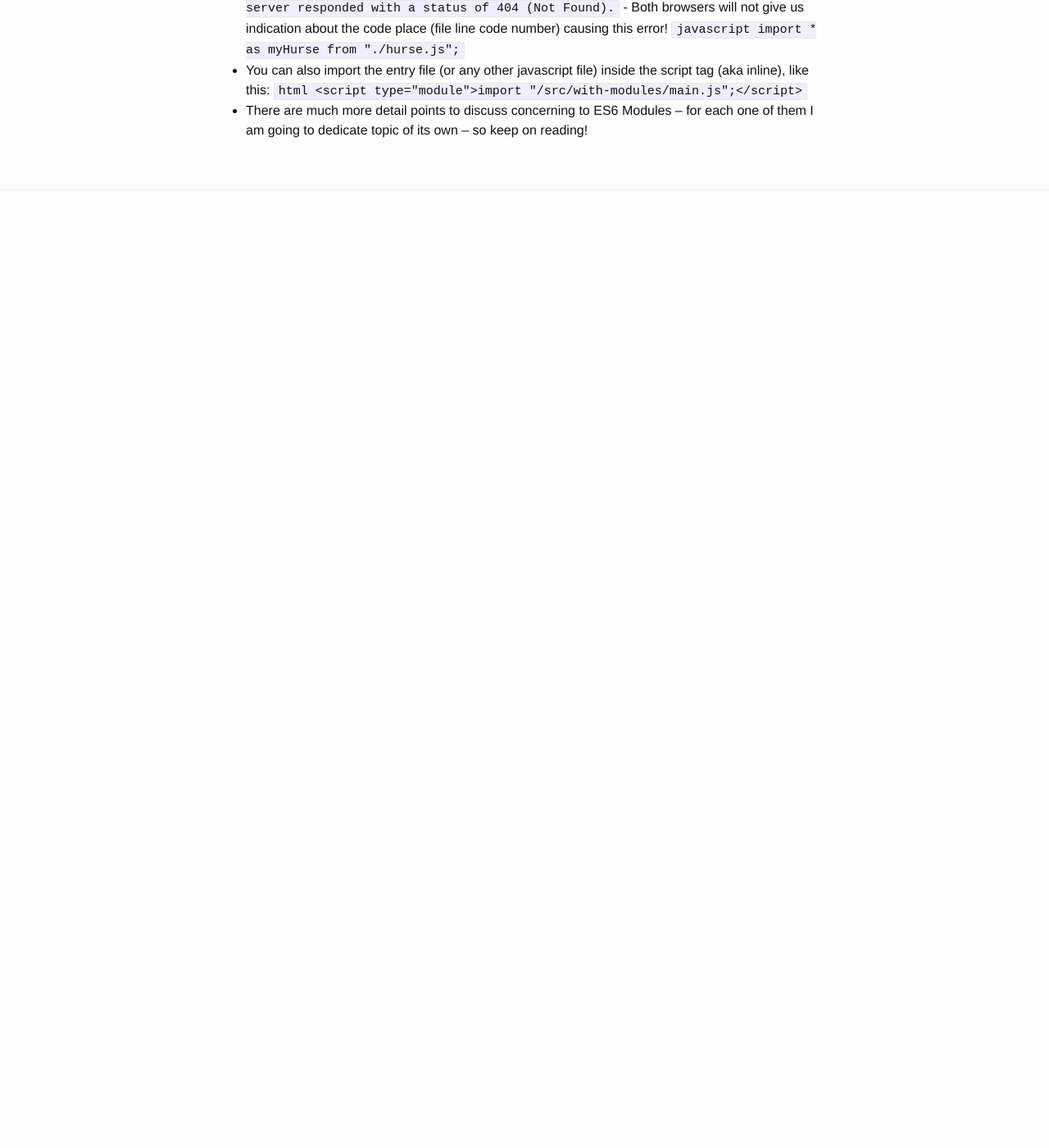
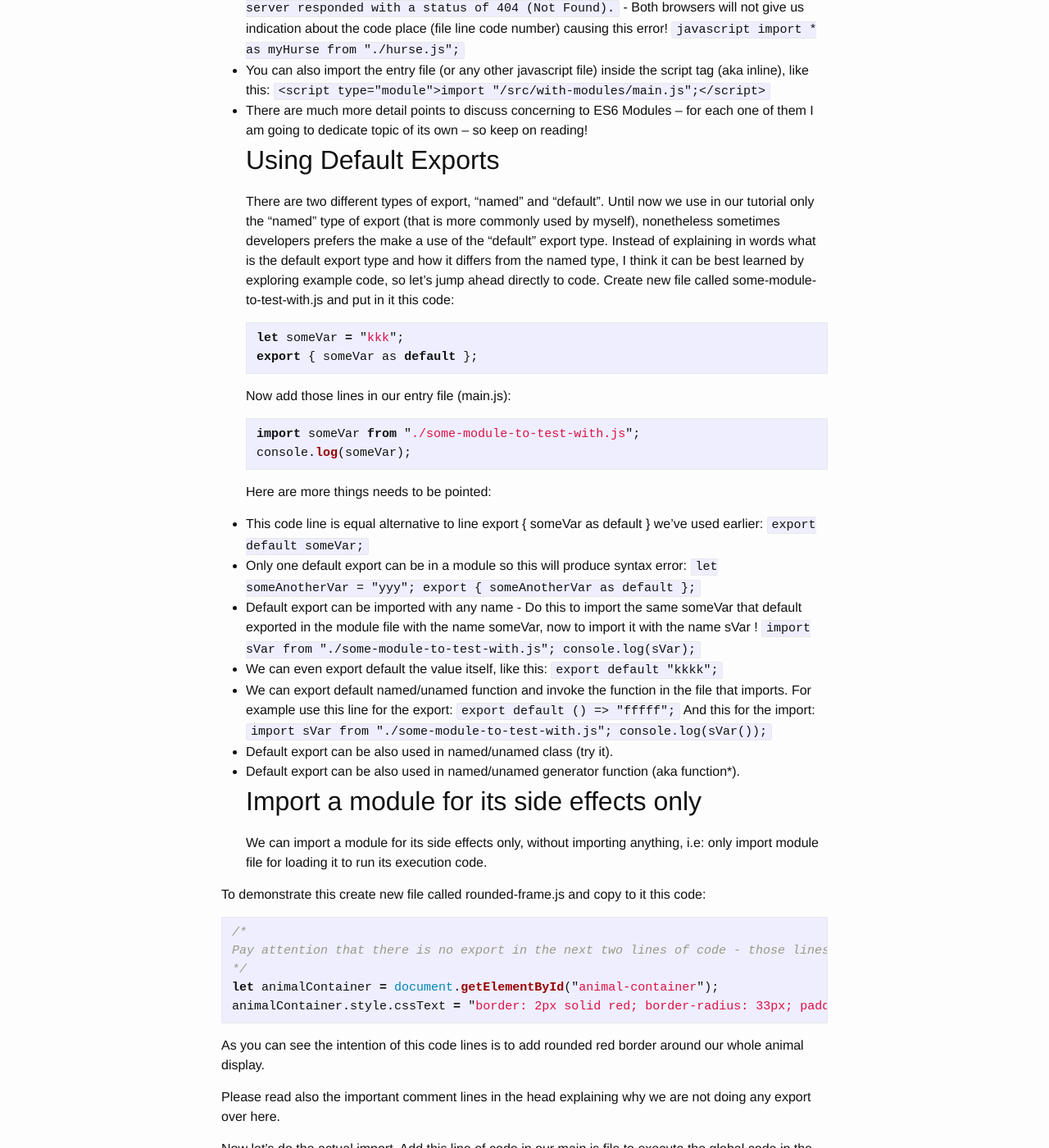
Before and after one commit to meir-ohayon/meir-ohayon.github.io, a Jekyll site: the page built from _posts/2019-12-11-comprehensive-guide-to-javavscript-modules.md, in a window 1280 px wide and 1400 px high, scrolled down 8334 px. Shown: the whole window at 82% size. Built offline with Jekyll 4.4.1, drawn with Linux system fonts in a browser that asks for light colours; comment, search, counter and statistics services are not loaded; before the commit the page ends 8626 px from its top, so only the background shows below that; some of the changed text lies outside the part shown.

Commit message:
Another temporary save
Another temporary save

````diff
--- a/_posts/2019-12-11-comprehensive-guide-to-javavscript-modules.md
+++ b/_posts/2019-12-11-comprehensive-guide-to-javavscript-modules.md
@@ -250,7 +250,58 @@ Here are some more details concerning ES6 Modules:
 * Again: though ES6 module exports are read-only the inner properties are NOT read-only (it is 'shallow freeze'),- thus we can assign new value to classification.lifeExpectancy. Add those lines to verify this: ```classification.lifeExpectancy = "15-20"; console.log(classification.lifeExpectancy);```
 * Again: ES6 modules exports are frozen so we cannot assign new values to import identifiers. The follows will produce an error: ```classification = "new value";```
 * We cannot delete import identifier. The follows will produce an error: ```delete classification;```
-* Arrays are object, so same as in inner properties in objects, the elements in array are NOT read-only. ```javascript import { popularBreeds } from "./horse.js"; popularBreeds.push("Mustang"); popularBreeds[0] = "Arabic"; popularBreeds.splice(2, 1); console.log(popularBreeds); ```
+* Arrays are object, so same as in inner properties in objects, the elements in array are NOT read-only. ```import { popularBreeds } from "./horse.js"; popularBreeds.push("Mustang"); popularBreeds[0] = "Arabic"; popularBreeds.splice(2, 1); console.log(popularBreeds); ```
 * The follows will cause an error that will crash the application since we haven't created file called 'hurse.js'. In Firefox we'll get this error message: ```Loading module from “http://<PATH>/hurse.js” was blocked because of a disallowed MIME type (“text/html”).``` In chrome we'll get this error message: ```Failed to load resource: the server responded with a status of 404 (Not Found).``` - Both browsers will not give us indication about the code place (file line code number) causing this error! ```javascript import * as myHurse from "./hurse.js"; ```
-* You can also import the entry file (or any other javascript file) inside the script tag (aka inline), like this: ```html <script type="module">import "/src/with-modules/main.js";</script>```
+* You can also import the entry file (or any other javascript file) inside the script tag (aka inline), like this: ```<script type="module">import "/src/with-modules/main.js";</script>```
 * There are much more detail points to discuss concerning to ES6 Modules – for each one of them I am going to dedicate topic of its own – so keep on reading!
+## Using Default Exports
+There are two different types of export, "named" and "default". Until now we use in our tutorial only the "named" type of export (that is more commonly used by myself), nonetheless sometimes developers prefers the make a use of the "default" export type. Instead of explaining in words what is the default export type and how it differs from the named type, I think it can be best learned by exploring example code, so let's jump ahead directly to code. Create new file called some-module-to-test-with.js and put in it this code:
+```javascript
+let someVar = "kkk";
+export { someVar as default };
+```
+Now add those lines in our entry file (main.js):
+```javascript
+import someVar from "./some-module-to-test-with.js";
+console.log(someVar);
+```
+Here are more things needs to be pointed:
+* This code line is equal alternative to line export { someVar as default } we've used earlier: ```export default someVar;```
+* Only one default export can be in a module so this will produce syntax error: ```let someAnotherVar = "yyy"; export { someAnotherVar as default };```
+* Default export can be imported with any name - Do this to import the same someVar that default exported in the module file with the name someVar, now to import it with the name sVar ! ```import sVar from "./some-module-to-test-with.js"; console.log(sVar);```
+* We can even export default the value itself, like this: ```export default "kkkk";```
+* We can export default named/unamed function and invoke the function in the file that imports. For example use this line for the export: ```export default () => "fffff";``` And this for the import: ```import sVar from "./some-module-to-test-with.js"; console.log(sVar());```
+* Default export can be also used in named/unamed class (try it).
+* Default export can be also used in named/unamed generator function (aka function*).
+## Import a module for its side effects only
+We can import a module for its side effects only, without importing anything, i.e: only import module file for loading it to run its execution code.
+
+To demonstrate this create new file called rounded-frame.js and copy to it this code:
+```javascript
+/*
+Pay attention that there is no export in the next two lines of code - those lines, like any other code placed in this module file that does not need ANY kind of interaction from the file that imports it, will be executed by importing this file for its side effects only, i.e: import "/<PATH-FOR-THIS-FILE>/rounded-frame.js";
+*/
+let animalContainer = document.getElementById("animal-container");
+animalContainer.style.cssText = "border: 2px solid red; border-radius: 33px; padding: 45px; width: 450px;";
+```
+As you can see the intention of this code lines is to add rounded red border around our whole animal display.
+
+Please read also the important comment lines in the head explaining why we are not doing any export over here.
+
+Now let's do the actual import. Add this line of code in our main.js file to execute the global code in the rounded-frame.js file (of course save and refresh the page to see the lovely border it adds):
+```javascript
+import "./rounded-frame.js";
+```
+__Note:__ If you need some kind of interaction with this module, you cannot use the above approach we called 'side effects only import', rather you need to use the regular export techniques, and that includes ANY kind of interaction needed from the file that imports it: access to identifiers (to get them or set them), execute function code, sending options (parameters).
+
+So if we'll continue the above example by adding the ability to set the border color from the file that imports this module file,- we do that using export of wrapper function that gets the color as parameter. Here is the export code (in rounded-frame.js) needed for this:
+```javascript
+export default function(borderColor) {
+    animalContainer.style.cssText = "border: 2px solid " + borderColor + "; border-radius: 33px; padding: 45px; width: 450px;";
+}
+```
+And here the complementary import code (in main.js):
+```javascript
+import m from "./rounded-frame.js";
+m("blue");
+```
````
